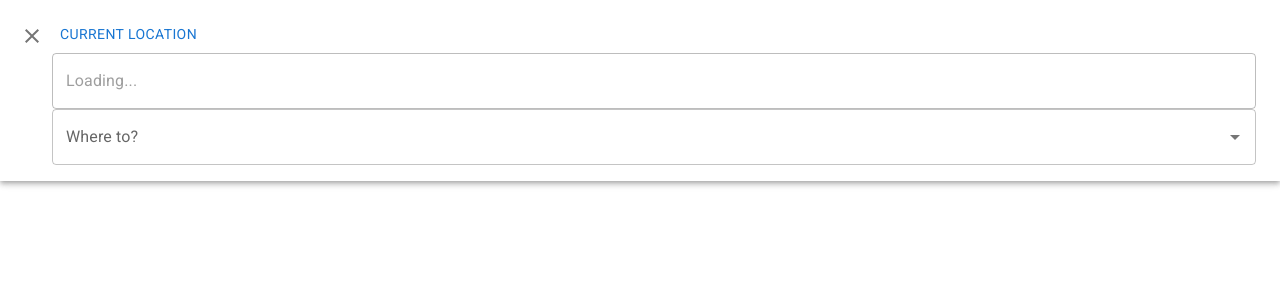
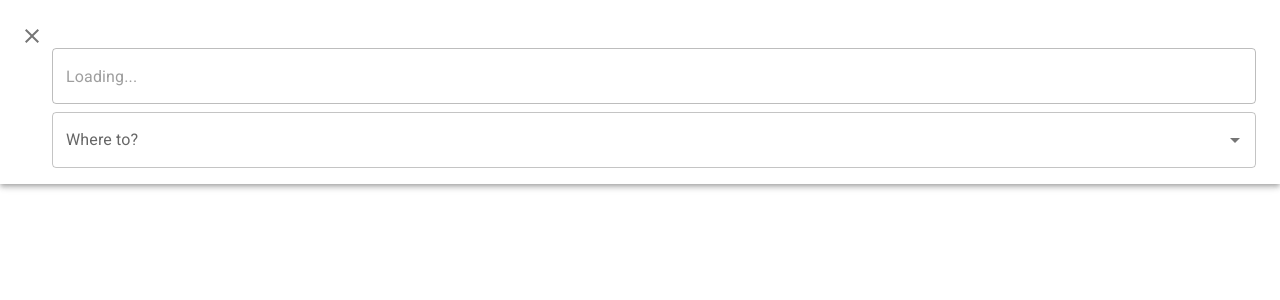
Before and after one commit to madalejo/goober-web-app, a Next.js app: page /rider in a window 1280 px wide. Both pictures are taken after a click on the button "Where To?". Shown: the top 300 px of the page. Built offline with nearby package versions, Linux system fonts and the light colour scheme; no server answers.

Commit message:
Fix spacing

```diff
--- a/src/app/ui/rider/drop_search.tsx
+++ b/src/app/ui/rider/drop_search.tsx
@@ -75,6 +75,7 @@ const DropSearch = ({ children } : { children: ReactNode }): JSX.Element => {
                         >
                             <CloseIcon />
                         </IconButton>
+
                         { children }
                     </Toolbar>
                 </AppBar>
--- a/src/app/ui/rider/location-content.tsx
+++ b/src/app/ui/rider/location-content.tsx
@@ -7,21 +7,17 @@ import CurrentLocation from "@/app/ui/rider/current-location"
 
 const LocationContent: FC = (): JSX.Element => {
 
-    const handleLocation = async () => {
-        const response = await currentLocation()
-        console.log(response.formatted_address)
-    }
-
     return (
         <Box
-            component="div"
-            sx={{ flexGrow: 1, alignSelf: 'flex-end' }}
+            sx={{
+                flexGrow: 1,
+                display: "flex",
+                alignSelf: "flex-end",
+                flexDirection: "column",
+                pt: 4,
+                rowGap: 1
+            }}
         >
-            <Button
-                onClick={handleLocation}
-            >
-                current location
-            </Button>
             <CurrentLocation />
             <AutoComplete />
         </Box>
```
